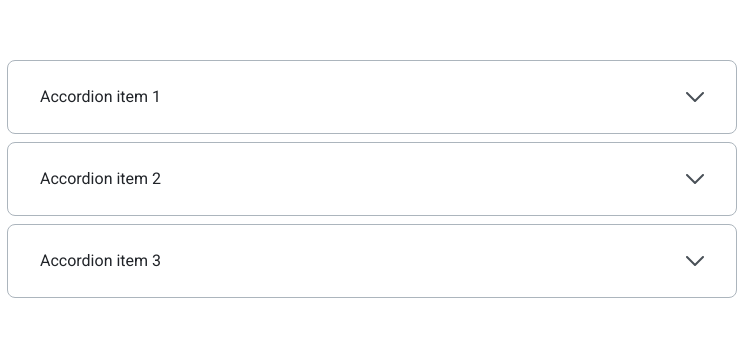
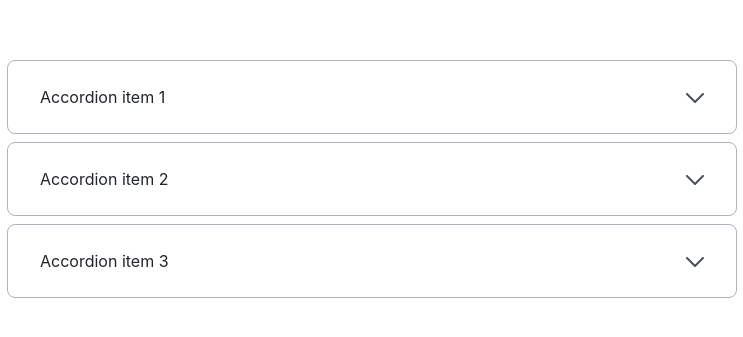
Before and after one commit to js-tasks-ru/htmlcss-20211125_x100best, a website: page 03-lection1/02-accordion/index.html in a window 1280 px wide. Shown: the part 221-558 px from the top of the page, 268-1011 px from the left. Drawn offline with Linux system fonts and the light colour scheme.

Commit message:
fix solution for accordion

```diff
--- a/03-lection1/02-accordion/accordion.css
+++ b/03-lection1/02-accordion/accordion.css
@@ -1,8 +1,4 @@
-@import url("https://fonts.googleapis.com/css2?family=Inter&display=swap");
-@import "./reset.css";
-
 /* Accordion style */
-
 .container {
 	display: flex;
 	flex-wrap: wrap;
@@ -10,15 +6,16 @@
 	align-items: center;
 	min-height: 100vh;
 }
-.accordion__items {
+.accordion {
 	width: 730px;
 }
 .accordion__item {
 	background: var(--white);
 	margin-bottom: 8px;
-	border: 1px solid #acb5bd;
+	border: 1px solid var(--grey-3);
 	border-radius: 8px;
 }
+
 .accordion__item:last-child {
 	margin-bottom: 0;
 }
@@ -28,13 +25,14 @@
 .accordion__summary {
 	display: block;
 	color: var(--black);
+	outline: none;
 	cursor: pointer;
 	width: 100%;
 	position: relative;
 	padding: 24px 49px 24px 32px;
 }
 .accordion__summary::after {
-	content: url("./components/Vector1.svg");
+	content: url("../../components/my-components/images/Vector1.svg");
 	position: absolute;
 	right: 32px;
 	transition: 0.3s all;
--- a/03-lection1/02-accordion/index.html
+++ b/03-lection1/02-accordion/index.html
@@ -3,6 +3,7 @@
 <html lang="en">
 
 <head>
+	<link rel="stylesheet" href="../../assets/css/reset.css">
 	<link rel="stylesheet" href="../../assets/css/main.css">
 	<link rel="stylesheet" href="./accordion.css">
 	<title>Accordion</title>
@@ -10,7 +11,7 @@
 
 <body>
 	<div class="container">
-		<div class="accordion__items">
+		<div class="accordion">
 			<details class="accordion__item">
 				<summary class="accordion__summary">Accordion item 1</summary>
 				<p class="accordion__text">Amet minim mollit non deserunt ullamco est sit aliqua dolor do amet sint. Velit
--- a/03-lection1/02-accordion/reset.css
+++ /dev/null
@@ -1,28 +0,0 @@
-*,
-*:before,
-*:after {
-	padding: 0;
-	margin: 0;
-	box-sizing: border-box;
-}
-:root {
-	--white: #ffffff;
-	--black: #212429;
-	--purple: #7048e8;
-	--blue: #374fc7;
-	--grey-3: #acb5bd;
-	--grey-4: #495057;
-	--hoverprimary: #2342c0;
-	--hoversecondary: #5028c6;
-
-	--primary: var(--blue);
-	--secondary: var(--purple);
-}
-body {
-	font-family: "Inter", sans-serif;
-	line-height: 24px;
-	font-size: 16px;
-}
-summary::-webkit-details-marker {
-	display: none;
-}
--- a/assets/css/main.css
+++ b/assets/css/main.css
@@ -18,7 +18,3 @@
 	--primary: var(--blue);
 	--secondary: var(--purple);
 }
-
-* {
-	font-family: "Roboto", sans-serif;
-}
--- /dev/null
+++ b/assets/css/reset.css
@@ -0,0 +1,16 @@
+*,
+*:before,
+*:after {
+	padding: 0;
+	margin: 0;
+	box-sizing: border-box;
+}
+
+body {
+	font-family: "Inter", sans-serif;
+	line-height: 24px;
+	font-size: 16px;
+}
+summary::-webkit-details-marker {
+	display: none;
+}
```
Also changed, not shown: components/my-components/images/Vector1.svg (renamed from 03-lection1/02-accordion/components/Vector1.svg).
